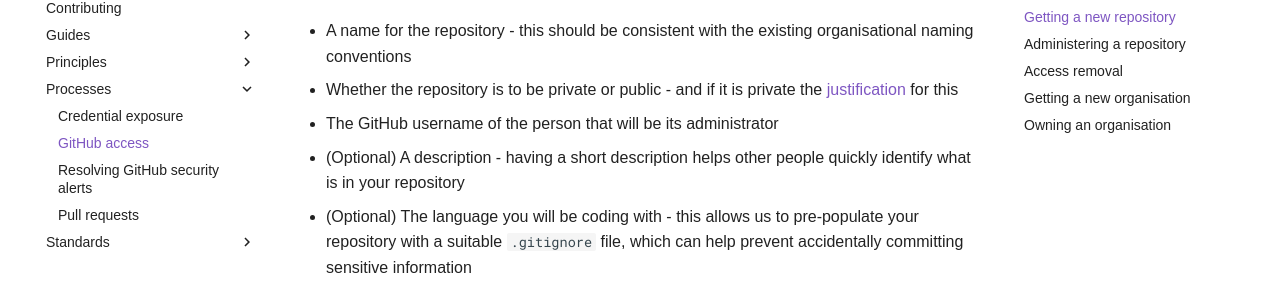
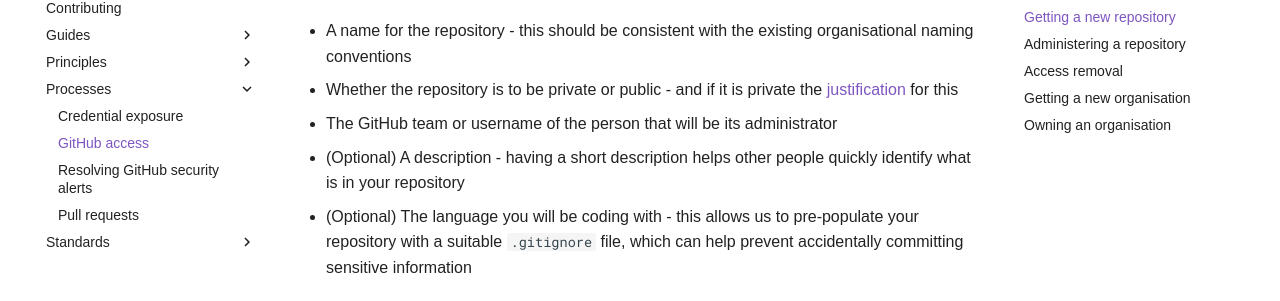
Before and after one commit to DEFRA/software-development-standards, an MkDocs documentation site: the page built from docs/processes/github_access.md, in a window 1280 px wide and 900 px high, scrolled down 1054 px. Shown: the part 145-446 px from the top of the window. Built offline with MkDocs 1.6.1 and Material for MkDocs 9.7.7, drawn with Linux system fonts in a browser that asks for light colours; some web fonts are replaced; comment, search, counter and statistics services are not loaded.

Commit message:
Update github repo guidance to ask for team or username for admin

```diff
--- a/docs/processes/github_access.md
+++ b/docs/processes/github_access.md
@@ -36,7 +36,7 @@ You should contact the organisation owners to create a new repository. They'll n
 
 - A name for the repository - this should be consistent with the existing organisational naming conventions
 - Whether the repository is to be private or public - and if it is private the [justification](https://www.gov.uk/government/publications/open-source-guidance/when-code-should-be-open-or-closed) for this
-- The GitHub username of the person that will be its administrator
+- The GitHub team or username of the person that will be its administrator
 - (Optional) A description - having a short description helps other people quickly identify what is in your repository
 - (Optional) The language you will be coding with - this allows us to pre-populate your repository with a suitable `.gitignore` file, which can help prevent accidentally committing sensitive information
 
```
